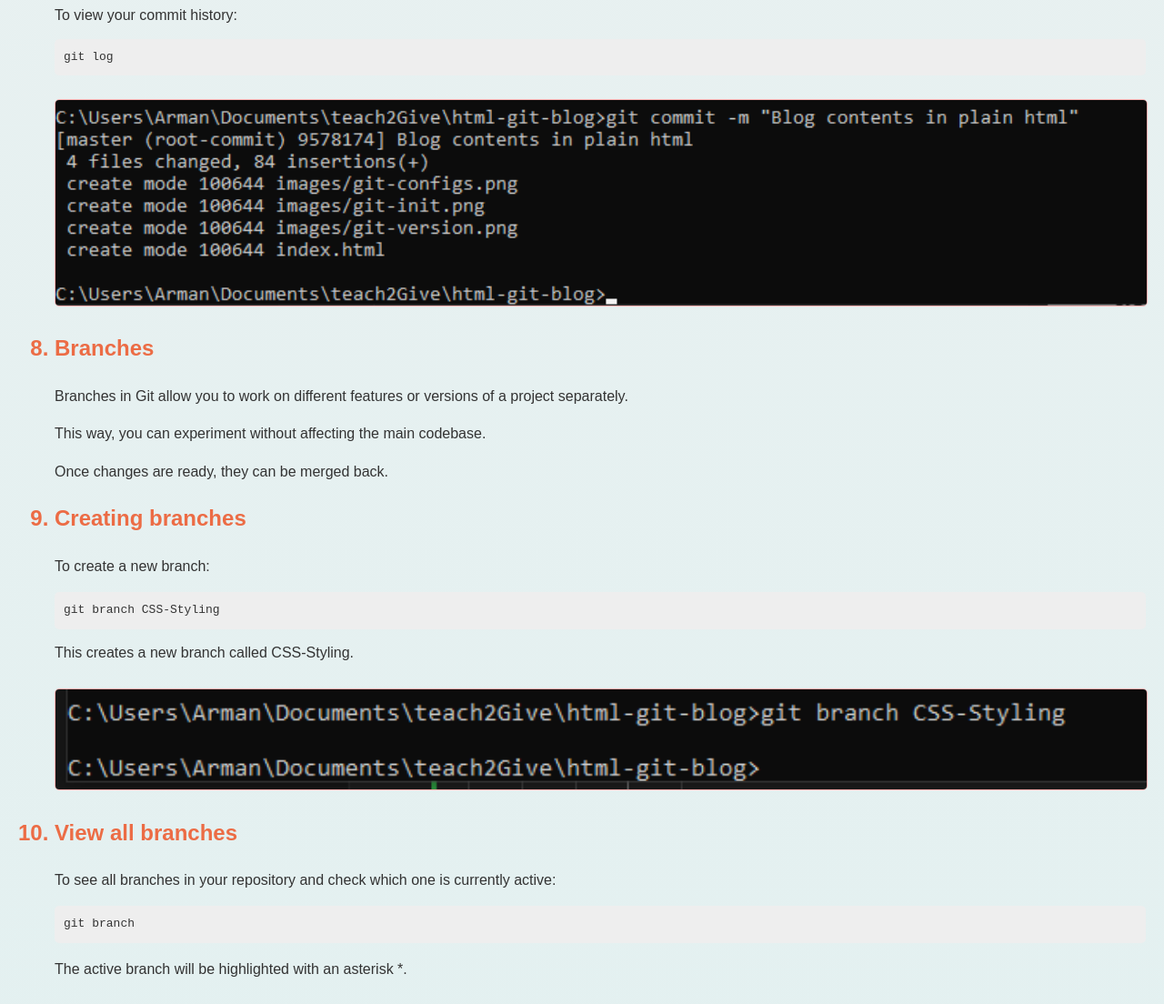
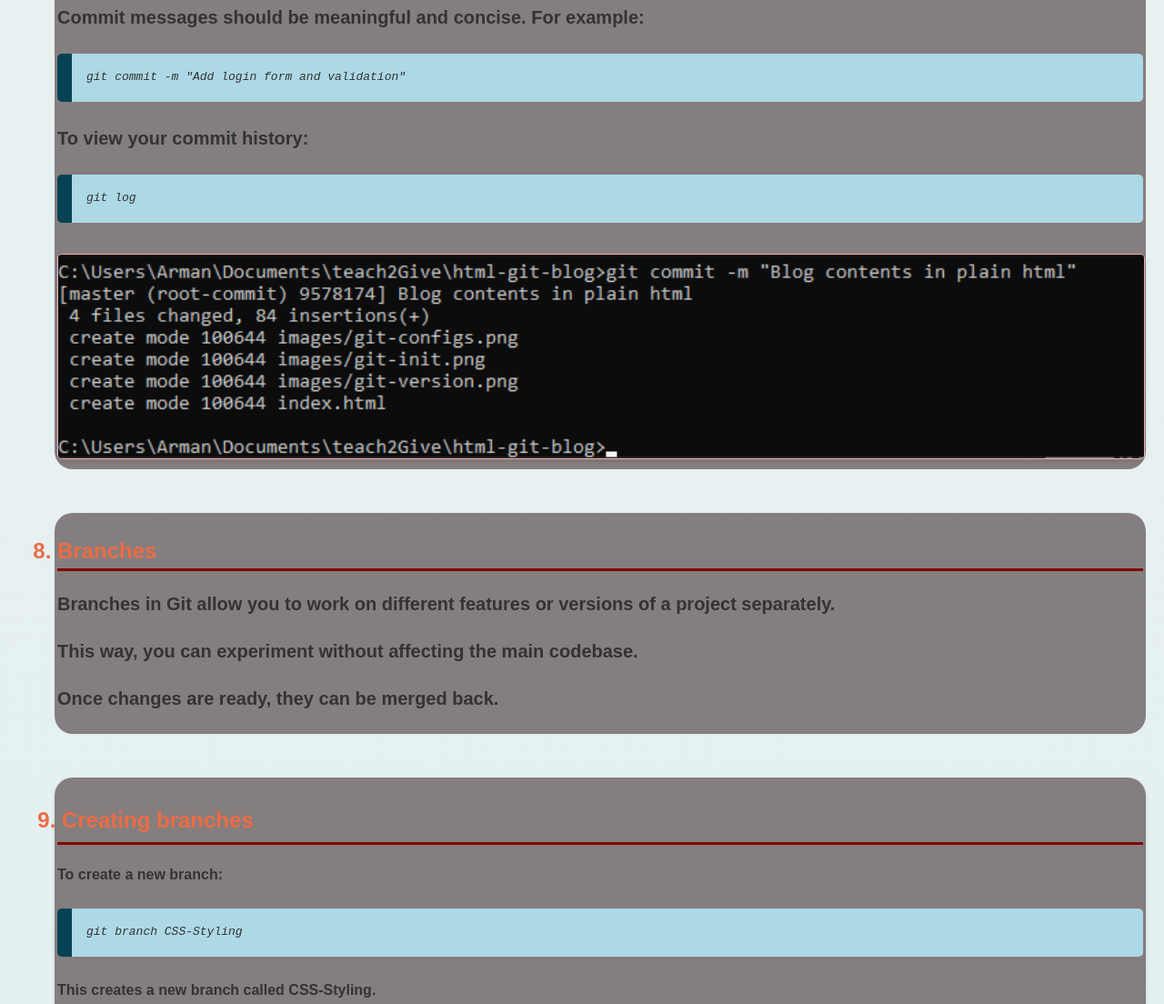
Before and after one commit to YashYande/css-styled-git-blog, a plain HTML site: page index.html in a window 1280 px wide. Shown: the part 2696-3800 px from the top of the page at 91% size. Drawn offline with Linux system fonts and the light colour scheme.

Commit message:
Submitting collaboration git-blog webpage

```diff
--- a/css/index.css
+++ b/css/index.css
@@ -1,26 +1,25 @@
-@import url('https://fonts.googleapis.com/css2?family=Ubuntu:ital,wght@0,300;0,400;0,500;0,700;1,300;1,400;1,500;1,700&display=swap');
+@import url("https://fonts.googleapis.com/css2?family=Ubuntu:ital,wght@0,300;0,400;0,500;0,700;1,300;1,400;1,500;1,700&display=swap");
 
 /* Globals */
 
 body {
   background-image: linear-gradient(rgb(241, 241, 241), rgb(221, 240, 240));
-    font-family:'Gill Sans', 'Gill Sans MT', Calibri, 'Trebuchet MS', sans-serif;
+  font-family: "Gill Sans", "Gill Sans MT", Calibri, "Trebuchet MS", sans-serif;
 }
 
 h1 {
   font-size: xx-large;
   text-align: center;
-    color:rgb(230, 64, 14);
+  color: rgb(230, 64, 14);
 }
 
 h2 {
-    color: rgb(236, 108, 69);;
+  color: rgb(236, 108, 69);
 }
 
 img {
   border: 1px solid rgb(247, 176, 176);
   border-radius: 6px;
-
 }
 
 a:hover {
@@ -43,10 +42,12 @@ a:hover {
 }
 
 #getting-started a {
-    transition: color .5s;
+  transition: color 0.5s;
 }
 
-#get-started h2, #what-is-git h2, #install-git h2{
+#get-started h2,
+#what-is-git h2,
+#install-git h2 {
   text-decoration: underline;
 }
 
@@ -59,12 +60,91 @@ a:hover {
 
 /* Ian */
 
+/* John */
+.commit {
+  background: #857e7e;
+  border-radius: 20px;
+  margin: 3rem 0;
+  box-shadow: #333;
+  padding: 3px;
+}
 
-/* John */
+.commit h2 {
+  font-size: 1.5rem;
+  text-align: left;
+  border-bottom: 3px solid maroon;
+  /* padding:5px; */
+}
+.commit p {
+  font-size: 20px;
+  text-align: left;
+  font-weight: bold;
+  color: dark;
+}
+.commit img {
+  position: relative;
+  box-shadow: 0 2px 5px rgba(0, 0, 0, 0.1);
+  max-width: 100%;
+  height: auto;
+  /* padding:3px;*/
+  margin-right: 5px 3px;
+}
+.codit {
+  padding: 1rem;
+  margin: 1.5rem 0px;
+  border-left: 1rem solid rgb(6, 66, 86);
+  background: lightblue;
+  font-style: italic;
+}
+.branch {
+  background: #857e7e;
+  border-radius: 20px;
+  margin: 3rem 0;
+  box-shadow: #333;
+  padding: 3px;
+}
+.branch h2 {
+  font-size: 1.5rem;
+  text-align: left;
+  border-bottom: 3px solid maroon;
+  /* padding:5px; */
+}
+.branch p {
+  font-size: 20px;
+  text-align: left;
+  font-weight: bold;
+  color: dark;
+}
 
+.create {
+  background: #857e7e;
+  border-radius: 20px;
+  margin: 3rem 0;
+  box-shadow: 0 2px 5px rgba(0, 0, 0, 0.1);
+  padding: 3px;
+}
+
+.create h2 {
+  font-size: 1.5rem;
+  text-align: left;
+  border-bottom: 3px solid maroon;
+  padding: 5px;
+}
+
+.create img {
+  position: relative;
+  box-shadow: #857e7e;
+  max-width: 100%;
+  height: auto;
+  padding: 3px;
+  margin-right: 5px 3px;
+}
+.create p {
+  font-family: Arial, Helvetica, sans-serif;
+  font-weight: bold;
+}
 
 /* Brian */
-
 
 /* Willan */
 body {
@@ -73,22 +153,24 @@ a:hover {
   color: #333;
   line-height: 1.6;
   margin: 0;
-            padding:20px;
+  padding: 20px;
 }
 
-        #delete-branch, #next-steps, #congrats {
+#delete-branch,
+#next-steps,
+#congrats {
   background-color: #fff;
   padding: 20px;
-            margin-bottom: 20px;margin-left: 0%;
+  margin-bottom: 20px;
+  margin-left: 0%;
   border-radius: 8px;
-            box-shadow: 0 2px 5px rgba(0,0,0,0.1);
+  box-shadow: 0 2px 5px rgba(0, 0, 0, 0.1);
 }
 
-        #delete-branch h2, #next-steps h2 {
+#delete-branch h2,
+#next-steps h2 {
   font-size: 1.5;
   margin-top: 0;
-
-
 }
 
 pre {
@@ -101,13 +183,10 @@ a:hover {
 
 ul {
   padding-left: 20px;
-
 }
 
 ul li {
   margin-bottom: 10px;
-
-
 }
 
 img {
@@ -121,5 +200,4 @@ a:hover {
   font-style: italic;
   color: #555;
   font-size: 56;
-
 }
--- a/index.html
+++ b/index.html
@@ -83,25 +83,25 @@
             </div>
 
             <!-- John -->
-            <div id="commit-changes">
+            <div id="commit-changes" class="commit">
                 <h2><li>Committing Changes</li></h2>
                 <p>
                     Once files are staged, commit them using:
 
-                    <pre>git commit -m "descriptive commit message"</pre>
+                    <pre class="codit" >git commit -m "descriptive commit message"</pre>
 
-                    Commit messages should be meaningful and concise. For example:
+                  <p class="describe">  Commit messages should be meaningful and concise. For example:</p>
 
-                    <pre>git commit -m "Add login form and validation"</pre>
+                    <pre class="codit">git commit -m "Add login form and validation"</pre>
 
-                    To view your commit history:
+                   <p class="describe"> To view your commit history:</p>
 
-                    <pre>git log</pre>
+                    <pre class="codit" >git log</pre>
                 </p>
                 <img src="./images/git-commit.png" alt="">
             </div>
 
-            <div id="branches">
+            <div id="branches" class="branch">
                 <h2><li>Branches</li></h2>
                 <p>
                     Branches in Git allow you to work on different features or versions of a project separately.
@@ -114,14 +114,14 @@
                 </p>
             </div>
 
-            <div id="create-branch">
+            <div id="create-branch" class="create">
                 <h2><li>Creating branches</li></h2>
                 <p>
                     To create a new branch:
 
-                    <pre>git branch CSS-Styling</pre>
+                    <pre class="codit">git branch CSS-Styling</pre>
 
-                    This creates a new branch called CSS-Styling.
+                    <p class="describe">This creates a new branch called CSS-Styling.</p>
                 </p>
                 <img src="./images/git-branch.png" alt="">
             </div>
```
Lines whose indentation alone changed are shown as unchanged.
